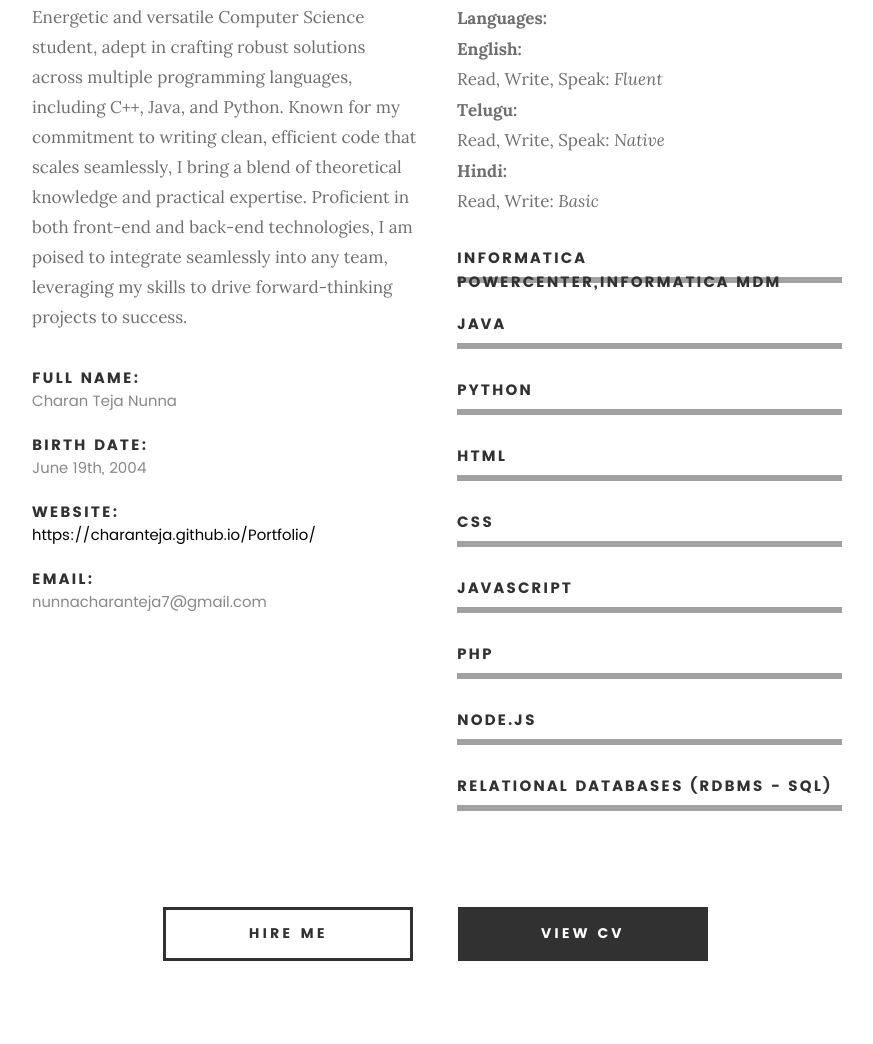
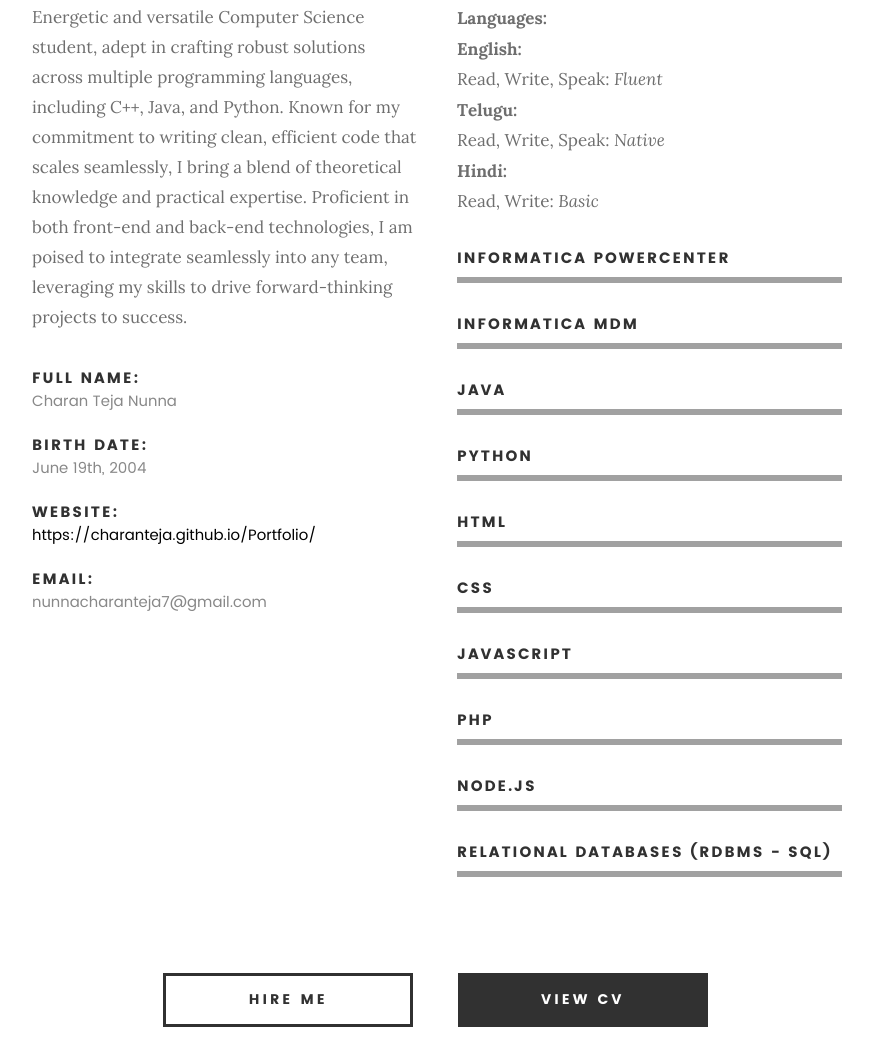
Before and after one commit to 211FA04418/charanteja.github.io, a plain HTML site: page index.html in a window 1280 px wide. Shown: the part 1252-2296 px from the top of the page, without its empty margins (203-1076 px from the left). Drawn offline with Linux system fonts and the light colour scheme; files whose address does not match are found by name.

Commit message:
Update index.html

```diff
--- a/index.html
+++ b/index.html
@@ -193,7 +193,10 @@
 
 			<ul class="skill-bars">
 				<li>
-					<strong>Informatica PowerCenter,Informatica MDM</strong>
+					<strong>Informatica PowerCenter</strong>
+				</li>
+				<li>
+					<strong>Informatica MDM</strong>
 				</li>
 				<li>
 					<strong>Java</strong>
```
